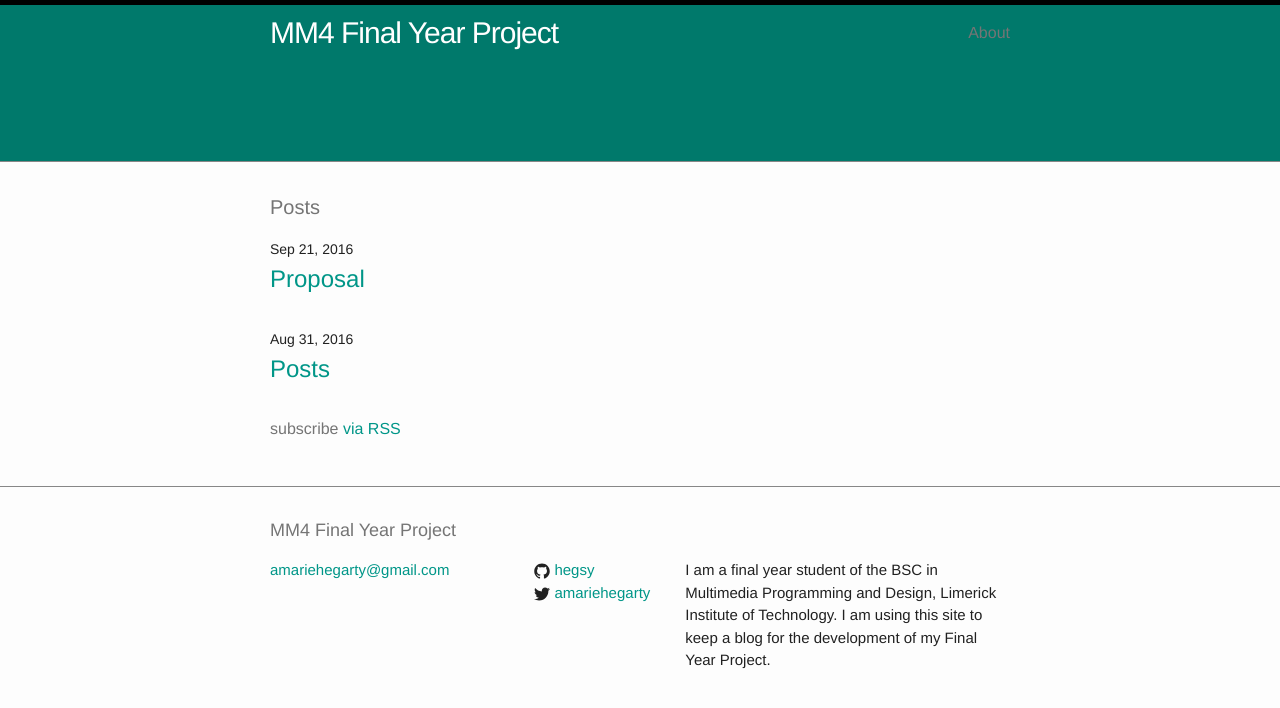
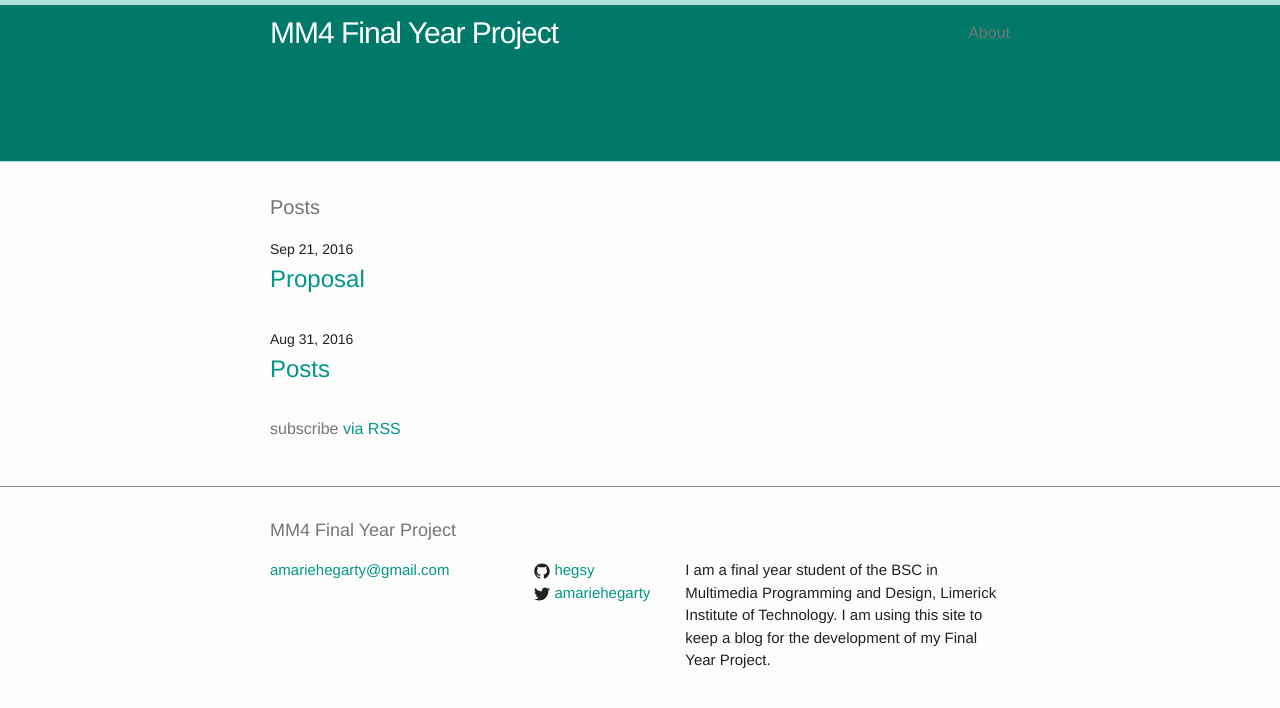
Before and after one commit to hegsy/hegsy.github.io, a Jekyll site: the page built from index.html, in a window 1280 px wide. Shown: the top 708 px of the page. Built offline with Jekyll 4.4.1, drawn with Linux system fonts in a browser that asks for light colours.

Commit message:
change border colors on header

```diff
--- a/_sass/_layout.scss
+++ b/_sass/_layout.scss
@@ -7,8 +7,8 @@ FFA875
 232361
  */
 .site-header {
-    border-top: 5px solid $grey-color-dark;
-    border-bottom: 1px solid $grey-color-light;
+    border-top: 5px solid #B2DFDB;
+    border-bottom: 1px solid #B2DFDB;
     min-height: 156px;
     background-color: #00796B;
 
```
